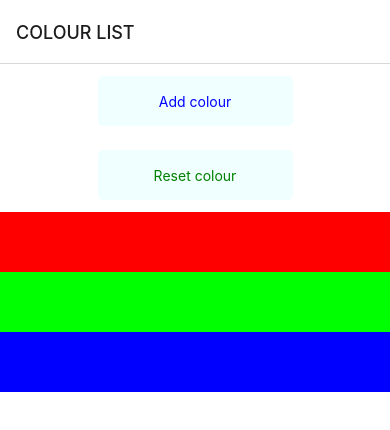
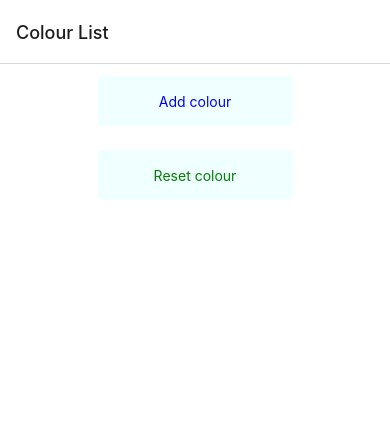
Before and after one commit to leandreal/pcmob3-1, a React Native app: screen / in a window 390 px wide. Shown: the top 430 px of the page. Built offline with nearby package versions, Linux system fonts and the light colour scheme.

Commit message:
Added Details Screen

```diff
--- a/App.js
+++ b/App.js
@@ -1,21 +1,24 @@
-import { useState } from "react";
-import { FlatList, StyleSheet, View, TouchableOpacity, Text } from "react-native";
+import { StatusBar } from "expo-status-bar";
+import React, { useState } from "react";
+import { StyleSheet, Text, View, FlatList, TouchableOpacity } from "react-native";
 import { createStackNavigator } from "@react-navigation/stack";
 import { NavigationContainer } from "@react-navigation/native";
 import BlockRGB from "./components/BlockRGB";
 
 
-function HomeScreen() {
-  const [colorArray, setColorArray] = useState([
-    { red: 255, green: 0, blue: 0, id: "0" },
-    { red: 0, green: 255, blue: 0, id: "1" },
-    { red: 0, green: 0, blue: 255, id: "2" },
-  ]);
+function HomeScreen({ navigation }) {
+  const [colorArray, setColorArray] = useState([]);
 
+function renderItem({ item }) {
+    return (
+      <TouchableOpacity
+        onPress={() => navigation.navigate("DetailsScreen", { ...item })}
+      >
+        <BlockRGB red={item.red} green={item.green} blue={item.blue} />
+      </TouchableOpacity>
+    );
+  }
 
-function renderItem ({item}) {
-    return <BlockRGB red={item.red} green={item.green} blue={item.blue} />;
-  }
 
 
 function addColor() {
@@ -55,27 +58,48 @@ function resetColor() {
       </TouchableOpacity>
 
 
-      <FlatList
-      data={colorArray}
-      renderItem={renderItem}
-      style= {{ width: "100%" }}
-     />
+      <FlatList style={styles.list} data={colorArray} renderItem={renderItem} />
     </View>
   );
 
 }
 
+
+function DetailsScreen({ route }) {
+    // Destructure this object so we don't have to type route.params.red etc
+    const { red, green, blue } = route.params;
+
+    return (
+      <View
+        style={[
+          styles.container,
+          { backgroundColor: `rgb(${red}, ${green}, ${blue})` },
+        ]}
+      >
+        <View style={{ padding: 30 }}>
+          <Text style={styles.detailText}>Red: {red}</Text>
+          <Text style={styles.detailText}>Green: {green}</Text>
+          <Text style={styles.detailText}>Blue: {blue}</Text>
+        </View>
+      </View>
+    );
+   }
+
+
 const Stack = createStackNavigator();
+
 
 export default function App() {
   return (
     <NavigationContainer>
       <Stack.Navigator>
-       <Stack.Screen name="COLOUR LIST" component={HomeScreen} />
+        <Stack.Screen name="Colour List" component={HomeScreen} />
+        <Stack.Screen name="DetailsScreen" component={DetailsScreen} />
       </Stack.Navigator>
     </NavigationContainer>
   );
  }
+
 
 const styles = StyleSheet.create({
   container: {
@@ -85,8 +109,16 @@ const styles = StyleSheet.create({
     justifyContent: "center",
   },
 
+  list: {
+    width: "100%",
+  },
+
+  detailText: {
+    fontSize: 24,
+    marginBottom: 20,
+  },
+
  addButton: {
-
   height: 50,
   width: "50%",
   alignItems: "center",
@@ -100,7 +132,6 @@ const styles = StyleSheet.create({
 },
 
 resetButton: {
-
   height: 50,
   width: "50%",
   alignItems: "center",
```
Lines whose indentation alone changed are shown as unchanged.
